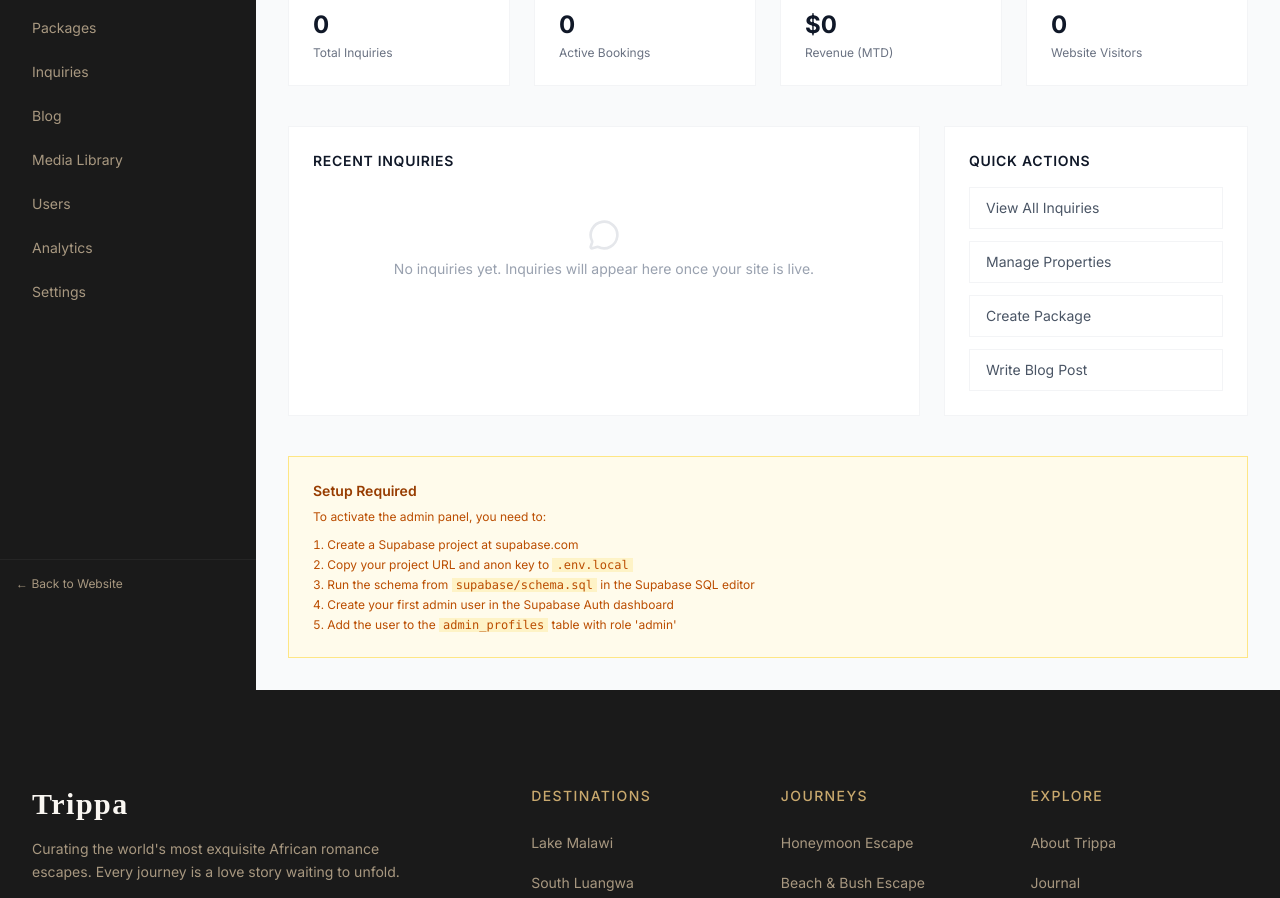
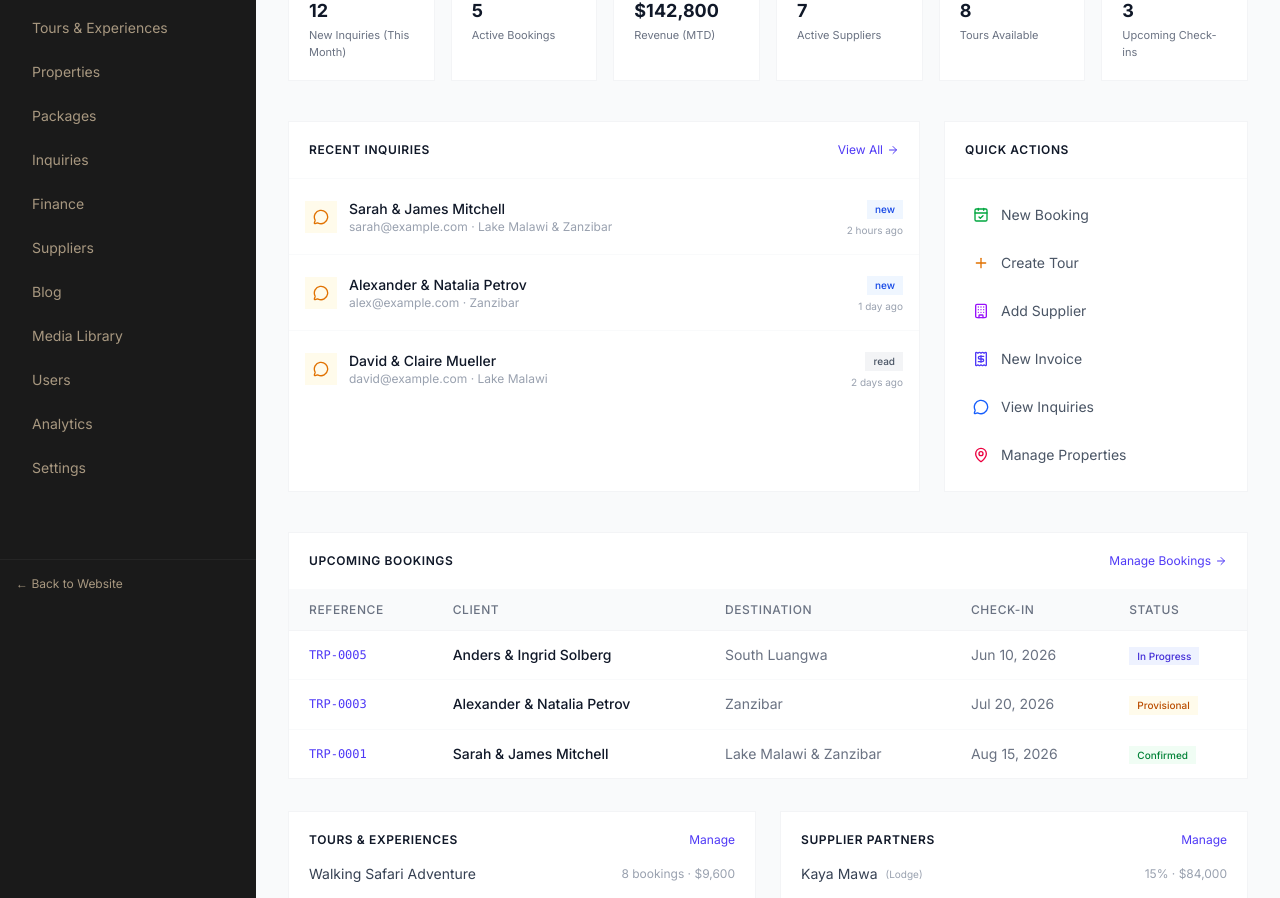
Before and after one commit to trippamw2/trippa-luxury, a Next.js app: page /admin in a window 1280 px wide. Shown: the part 192-1090 px from the top of the page. Built offline with nearby package versions, Linux system fonts and the light colour scheme.

Commit message:
Update admin sidebar navigation and dashboard page
Ultraworked with [Sisyphus](https://github.com/code-yeongyu/oh-my-openagent)

Co-authored-by: Sisyphus <clio-agent@sisyphuslabs.ai>

```diff
--- a/src/app/admin/layout.tsx
+++ b/src/app/admin/layout.tsx
@@ -22,9 +22,13 @@
           <nav className="p-4 space-y-1">
             {[
               { label: "Dashboard", href: "/admin" },
+              { label: "Bookings", href: "/admin/bookings" },
+              { label: "Tours & Experiences", href: "/admin/tours" },
               { label: "Properties", href: "/admin/properties" },
               { label: "Packages", href: "/admin/packages" },
               { label: "Inquiries", href: "/admin/inquiries" },
+              { label: "Finance", href: "/admin/finance" },
+              { label: "Suppliers", href: "/admin/suppliers" },
               { label: "Blog", href: "/admin/blog" },
               { label: "Media Library", href: "/admin/media" },
               { label: "Users", href: "/admin/users" },
--- a/src/app/admin/page.tsx
+++ b/src/app/admin/page.tsx
@@ -1,93 +1,211 @@
 "use client";
 
 import { motion } from "framer-motion";
-import { TrendingUp, DollarSign, MessageCircle, CalendarCheck, Eye, Users } from "lucide-react";
+import Link from "next/link";
+import { TrendingUp, DollarSign, MessageCircle, CalendarCheck, Eye, Users, Building, Plane, Receipt, ArrowRight, Plus, Luggage, MapPin, CreditCard } from "lucide-react";
 
 const stats = [
-  { label: "Total Inquiries", value: "0", change: "+0%", icon: MessageCircle, color: "text-blue-600", bg: "bg-blue-50" },
-  { label: "Active Bookings", value: "0", change: "+0%", icon: CalendarCheck, color: "text-green-600", bg: "bg-green-50" },
-  { label: "Revenue (MTD)", value: "$0", change: "+0%", icon: DollarSign, color: "text-emerald-600", bg: "bg-emerald-50" },
-  { label: "Website Visitors", value: "0", change: "+0%", icon: Eye, color: "text-purple-600", bg: "bg-purple-50" },
+  { label: "New Inquiries (This Month)", value: "12", change: "+20%", icon: MessageCircle, color: "text-blue-600", bg: "bg-blue-50" },
+  { label: "Active Bookings", value: "5", change: "+25%", icon: CalendarCheck, color: "text-green-600", bg: "bg-green-50" },
+  { label: "Revenue (MTD)", value: "$142,800", change: "+12.5%", icon: DollarSign, color: "text-emerald-600", bg: "bg-emerald-50" },
+  { label: "Active Suppliers", value: "7", change: "+2", icon: Building, color: "text-purple-600", bg: "bg-purple-50" },
+  { label: "Tours Available", value: "8", change: "+3", icon: Luggage, color: "text-amber-600", bg: "bg-amber-50" },
+  { label: "Upcoming Check-ins", value: "3", change: "This week", icon: Eye, color: "text-indigo-600", bg: "bg-indigo-50" },
 ];
 
 const recentInquiries = [
-  { name: "No inquiries yet", email: "", destination: "", date: "", status: "" },
+  { name: "Sarah & James Mitchell", email: "sarah@example.com", destination: "Lake Malawi & Zanzibar", date: "2 hours ago", status: "new" },
+  { name: "Alexander & Natalia Petrov", email: "alex@example.com", destination: "Zanzibar", date: "1 day ago", status: "new" },
+  { name: "David & Claire Mueller", email: "david@example.com", destination: "Lake Malawi", date: "2 days ago", status: "read" },
+];
+
+const upcomingBookings = [
+  { ref: "TRP-0005", client: "Anders & Ingrid Solberg", checkIn: "Jun 10, 2026", destination: "South Luangwa", status: "In Progress" },
+  { ref: "TRP-0003", client: "Alexander & Natalia Petrov", checkIn: "Jul 20, 2026", destination: "Zanzibar", status: "Provisional" },
+  { ref: "TRP-0001", client: "Sarah & James Mitchell", checkIn: "Aug 15, 2026", destination: "Lake Malawi & Zanzibar", status: "Confirmed" },
 ];
 
 export default function AdminDashboard() {
   return (
     <div>
+      {/* Header */}
       <div className="mb-8">
         <h1 className="text-2xl font-bold text-gray-900">Dashboard</h1>
-        <p className="text-sm text-gray-500 mt-1">Welcome to your Trippa admin panel.</p>
+        <p className="text-sm text-gray-500 mt-1">Your luxury travel company command center.</p>
       </div>
 
       {/* Stats Grid */}
-      <div className="grid grid-cols-1 sm:grid-cols-2 lg:grid-cols-4 gap-6 mb-10">
+      <div className="grid grid-cols-1 sm:grid-cols-2 lg:grid-cols-3 xl:grid-cols-6 gap-4 mb-10">
         {stats.map((stat, index) => (
           <motion.div
             key={stat.label}
             initial={{ opacity: 0, y: 20 }}
             animate={{ opacity: 1, y: 0 }}
             transition={{ delay: index * 0.05 }}
-            className="bg-white p-6 border border-gray-100"
+            className="bg-white p-5 border border-gray-100"
           >
-            <div className="flex items-center justify-between mb-4">
-              <div className={`w-10 h-10 flex items-center justify-center ${stat.bg}`}>
-                <stat.icon className={`w-5 h-5 ${stat.color}`} />
+            <div className="flex items-center justify-between mb-3">
+              <div className={`w-9 h-9 flex items-center justify-center ${stat.bg}`}>
+                <stat.icon className={`w-4 h-4 ${stat.color}`} />
               </div>
-              <span className="text-xs text-green-600 font-medium">{stat.change}</span>
+              <span className="text-[10px] text-green-600 font-medium">{stat.change}</span>
             </div>
-            <p className="text-2xl font-bold text-gray-900">{stat.value}</p>
-            <p className="text-xs text-gray-500 mt-1">{stat.label}</p>
+            <p className="text-lg font-bold text-gray-900">{stat.value}</p>
+            <p className="text-[11px] text-gray-500 mt-0.5">{stat.label}</p>
           </motion.div>
         ))}
       </div>
 
-      {/* Quick Actions */}
+      {/* Two-Column Layout */}
       <div className="grid grid-cols-1 lg:grid-cols-3 gap-6 mb-10">
-        <div className="bg-white p-6 border border-gray-100 lg:col-span-2">
-          <h2 className="text-sm font-semibold text-gray-900 mb-4 uppercase tracking-wider">Recent Inquiries</h2>
-          <div className="text-sm text-gray-400 py-8 text-center">
-            <MessageCircle className="w-8 h-8 mx-auto mb-2 text-gray-200" />
-            <p>No inquiries yet. Inquiries will appear here once your site is live.</p>
+        {/* Recent Inquiries */}
+        <div className="lg:col-span-2 bg-white border border-gray-100">
+          <div className="p-5 border-b border-gray-50 flex items-center justify-between">
+            <h2 className="text-xs font-semibold text-gray-900 uppercase tracking-wider">Recent Inquiries</h2>
+            <Link href="/admin/inquiries" className="text-xs text-indigo-600 hover:text-indigo-800 flex items-center gap-1">
+              View All <ArrowRight className="w-3 h-3" />
+            </Link>
+          </div>
+          <div className="divide-y divide-gray-50">
+            {recentInquiries.length === 0 ? (
+              <div className="p-8 text-center text-sm text-gray-400">
+                <MessageCircle className="w-8 h-8 mx-auto mb-2 text-gray-200" />
+                <p>No inquiries yet. They will appear here once your site is live and Supabase is connected.</p>
+              </div>
+            ) : (
+              recentInquiries.map((inquiry, i) => (
+                <div key={i} className="p-4 hover:bg-gray-50 transition-colors flex items-center justify-between">
+                  <div className="flex items-center gap-3">
+                    <div className="w-8 h-8 bg-amber-50 flex items-center justify-center">
+                      <MessageCircle className="w-4 h-4 text-amber-600" />
+                    </div>
+                    <div>
+                      <p className="text-sm font-medium text-gray-900">{inquiry.name}</p>
+                      <p className="text-xs text-gray-400">{inquiry.email} &middot; {inquiry.destination}</p>
+                    </div>
+                  </div>
+                  <div className="text-right">
+                    <span className={`inline-flex items-center px-2 py-0.5 text-[10px] font-medium ${inquiry.status === "new" ? "bg-blue-50 text-blue-700" : "bg-gray-100 text-gray-600"}`}>
+                      {inquiry.status}
+                    </span>
+                    <p className="text-[10px] text-gray-400 mt-1">{inquiry.date}</p>
+                  </div>
+                </div>
+              ))
+            )}
           </div>
         </div>
 
-        <div className="bg-white p-6 border border-gray-100">
-          <h2 className="text-sm font-semibold text-gray-900 mb-4 uppercase tracking-wider">Quick Actions</h2>
-          <div className="space-y-3">
+        {/* Quick Actions */}
+        <div className="bg-white border border-gray-100">
+          <div className="p-5 border-b border-gray-50">
+            <h2 className="text-xs font-semibold text-gray-900 uppercase tracking-wider">Quick Actions</h2>
+          </div>
+          <div className="p-4 space-y-2">
             {[
-              { label: "View All Inquiries", href: "/admin/inquiries" },
-              { label: "Manage Properties", href: "/admin/properties" },
-              { label: "Create Package", href: "/admin/packages" },
-              { label: "Write Blog Post", href: "/admin/blog" },
+              { label: "New Booking", href: "/admin/bookings", icon: CalendarCheck, color: "text-green-600" },
+              { label: "Create Tour", href: "/admin/tours", icon: Plus, color: "text-amber-600" },
+              { label: "Add Supplier", href: "/admin/suppliers", icon: Building, color: "text-purple-600" },
+              { label: "New Invoice", href: "/admin/finance", icon: Receipt, color: "text-indigo-600" },
+              { label: "View Inquiries", href: "/admin/inquiries", icon: MessageCircle, color: "text-blue-600" },
+              { label: "Manage Properties", href: "/admin/properties", icon: MapPin, color: "text-rose-600" },
             ].map((action) => (
-              <a
+              <Link
                 key={action.label}
                 href={action.href}
-                className="block w-full text-left px-4 py-2.5 text-sm text-gray-600 hover:text-gray-900 hover:bg-gray-50 border border-gray-100 transition-colors"
+                className="flex items-center gap-3 px-3 py-2.5 text-sm text-gray-600 hover:text-gray-900 hover:bg-gray-50 transition-colors"
               >
+                <action.icon className={`w-4 h-4 ${action.color}`} />
                 {action.label}
-              </a>
+              </Link>
             ))}
           </div>
         </div>
       </div>
 
-      {/* Setup Info */}
-      <div className="bg-amber-50 border border-amber-200 p-6">
-        <h3 className="text-sm font-semibold text-amber-800 mb-2">Setup Required</h3>
-        <p className="text-xs text-amber-700 mb-3">
-          To activate the admin panel, you need to:
-        </p>
-        <ol className="text-xs text-amber-700 space-y-1 list-decimal list-inside">
-          <li>Create a Supabase project at supabase.com</li>
-          <li>Copy your project URL and anon key to <code className="bg-amber-100 px-1">.env.local</code></li>
-          <li>Run the schema from <code className="bg-amber-100 px-1">supabase/schema.sql</code> in the Supabase SQL editor</li>
-          <li>Create your first admin user in the Supabase Auth dashboard</li>
-          <li>Add the user to the <code className="bg-amber-100 px-1">admin_profiles</code> table with role &apos;admin&apos;</li>
-        </ol>
+      {/* Upcoming Bookings */}
+      <div className="bg-white border border-gray-100 mb-8">
+        <div className="p-5 border-b border-gray-50 flex items-center justify-between">
+          <h2 className="text-xs font-semibold text-gray-900 uppercase tracking-wider">Upcoming Bookings</h2>
+          <Link href="/admin/bookings" className="text-xs text-indigo-600 hover:text-indigo-800 flex items-center gap-1">
+            Manage Bookings <ArrowRight className="w-3 h-3" />
+          </Link>
+        </div>
+        <div className="overflow-x-auto">
+          <table className="w-full text-sm">
+            <thead className="bg-gray-50 border-b border-gray-100">
+              <tr>
+                <th className="text-left px-5 py-3 font-medium text-gray-500 text-xs uppercase tracking-wider">Reference</th>
+                <th className="text-left px-5 py-3 font-medium text-gray-500 text-xs uppercase tracking-wider">Client</th>
+                <th className="text-left px-5 py-3 font-medium text-gray-500 text-xs uppercase tracking-wider">Destination</th>
+                <th className="text-left px-5 py-3 font-medium text-gray-500 text-xs uppercase tracking-wider">Check-In</th>
+                <th className="text-left px-5 py-3 font-medium text-gray-500 text-xs uppercase tracking-wider">Status</th>
+              </tr>
+            </thead>
+            <tbody className="divide-y divide-gray-50">
+              {upcomingBookings.map((booking, i) => (
+                <tr key={i} className="hover:bg-gray-50 transition-colors">
+                  <td className="px-5 py-3.5 font-mono text-xs font-medium text-indigo-600">{booking.ref}</td>
+                  <td className="px-5 py-3.5 font-medium text-gray-900">{booking.client}</td>
+                  <td className="px-5 py-3.5 text-gray-500">{booking.destination}</td>
+                  <td className="px-5 py-3.5 text-gray-500">{booking.checkIn}</td>
+                  <td className="px-5 py-3.5">
+                    <span className={`inline-flex items-center px-2 py-0.5 text-[10px] font-medium ${booking.status === "Confirmed" ? "bg-green-50 text-green-700" : booking.status === "In Progress" ? "bg-indigo-50 text-indigo-700" : "bg-amber-50 text-amber-700"}`}>
+                      {booking.status}
+                    </span>
+                  </td>
+                </tr>
+              ))}
+            </tbody>
+          </table>
+        </div>
+      </div>
+
+      {/* Product & Supplier Overview */}
+      <div className="grid grid-cols-1 md:grid-cols-2 gap-6">
+        {/* Tours Summary */}
+        <div className="bg-white border border-gray-100 p-5">
+          <div className="flex items-center justify-between mb-4">
+            <h3 className="text-xs font-semibold text-gray-900 uppercase tracking-wider">Tours & Experiences</h3>
+            <Link href="/admin/tours" className="text-xs text-indigo-600 hover:text-indigo-800">Manage</Link>
+          </div>
+          <div className="space-y-3">
+            {[
+              { name: "Walking Safari Adventure", bookings: 8, revenue: 9600 },
+              { name: "Sunset Dhow Cruise & Beach Dinner", bookings: 15, revenue: 5250 },
+              { name: "Couples Spa & Wellness Retreat", bookings: 4, revenue: 7200 },
+            ].map((tour) => (
+              <div key={tour.name} className="flex items-center justify-between text-sm">
+                <span className="text-gray-700">{tour.name}</span>
+                <span className="text-gray-400 text-xs">{tour.bookings} bookings &middot; ${tour.revenue.toLocaleString()}</span>
+              </div>
+            ))}
+          </div>
+        </div>
+
+        {/* Suppliers Summary */}
+        <div className="bg-white border border-gray-100 p-5">
+          <div className="flex items-center justify-between mb-4">
+            <h3 className="text-xs font-semibold text-gray-900 uppercase tracking-wider">Supplier Partners</h3>
+            <Link href="/admin/suppliers" className="text-xs text-indigo-600 hover:text-indigo-800">Manage</Link>
+          </div>
+          <div className="space-y-3">
+            {[
+              { name: "Kaya Mawa", type: "Lodge", commission: 15, revenue: 84000 },
+              { name: "Puku Ridge Camp", type: "Lodge", commission: 18, revenue: 126000 },
+              { name: "ProFlight Zambia", type: "Airline", commission: 8, revenue: 48000 },
+              { name: "Bush & Beyond Guides", type: "Activity", commission: 12, revenue: 36000 },
+            ].map((s) => (
+              <div key={s.name} className="flex items-center justify-between text-sm">
+                <div className="flex items-center gap-2">
+                  <span className="text-gray-700">{s.name}</span>
+                  <span className="text-[10px] text-gray-400">({s.type})</span>
+                </div>
+                <span className="text-gray-400 text-xs">{s.commission}% &middot; ${s.revenue.toLocaleString()}</span>
+              </div>
+            ))}
+          </div>
+        </div>
       </div>
     </div>
   );
```
